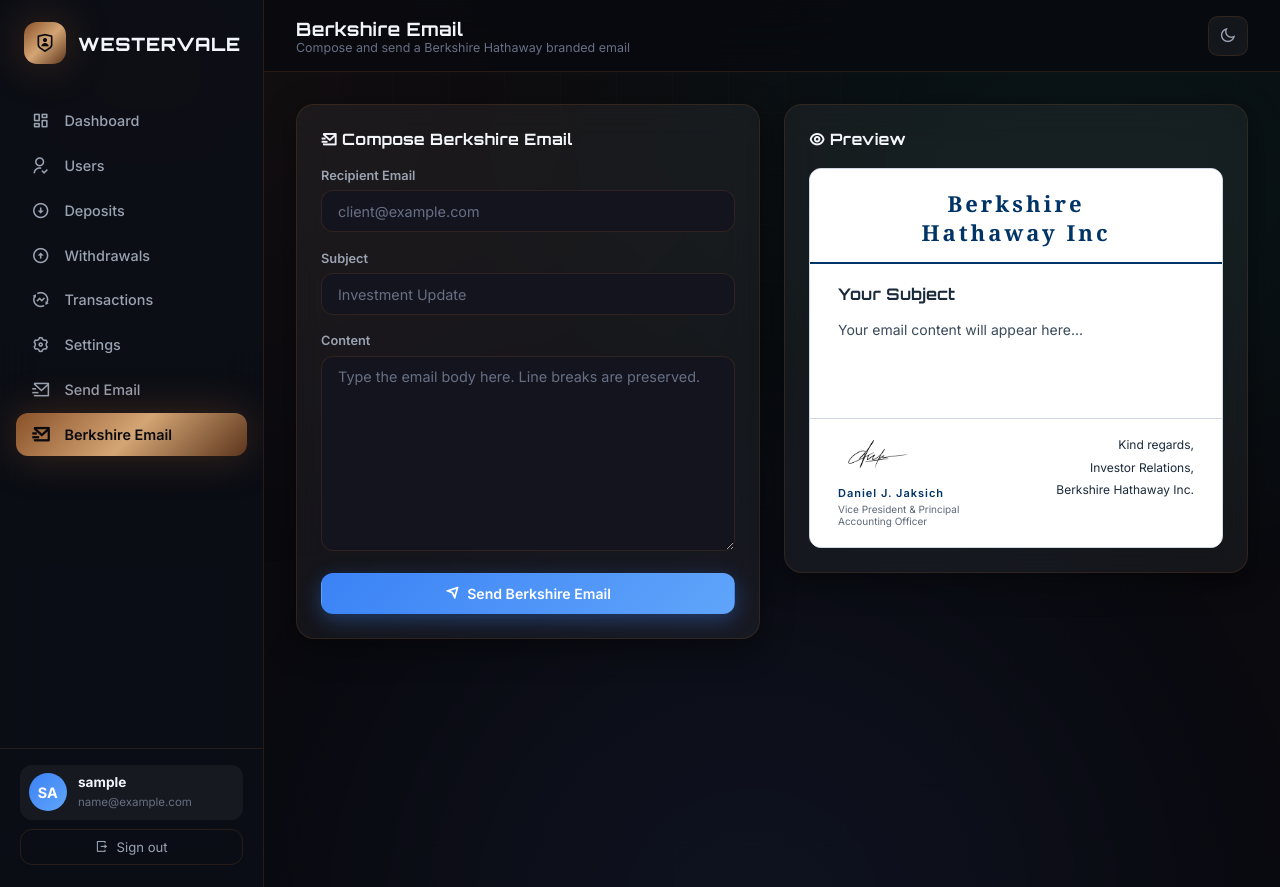
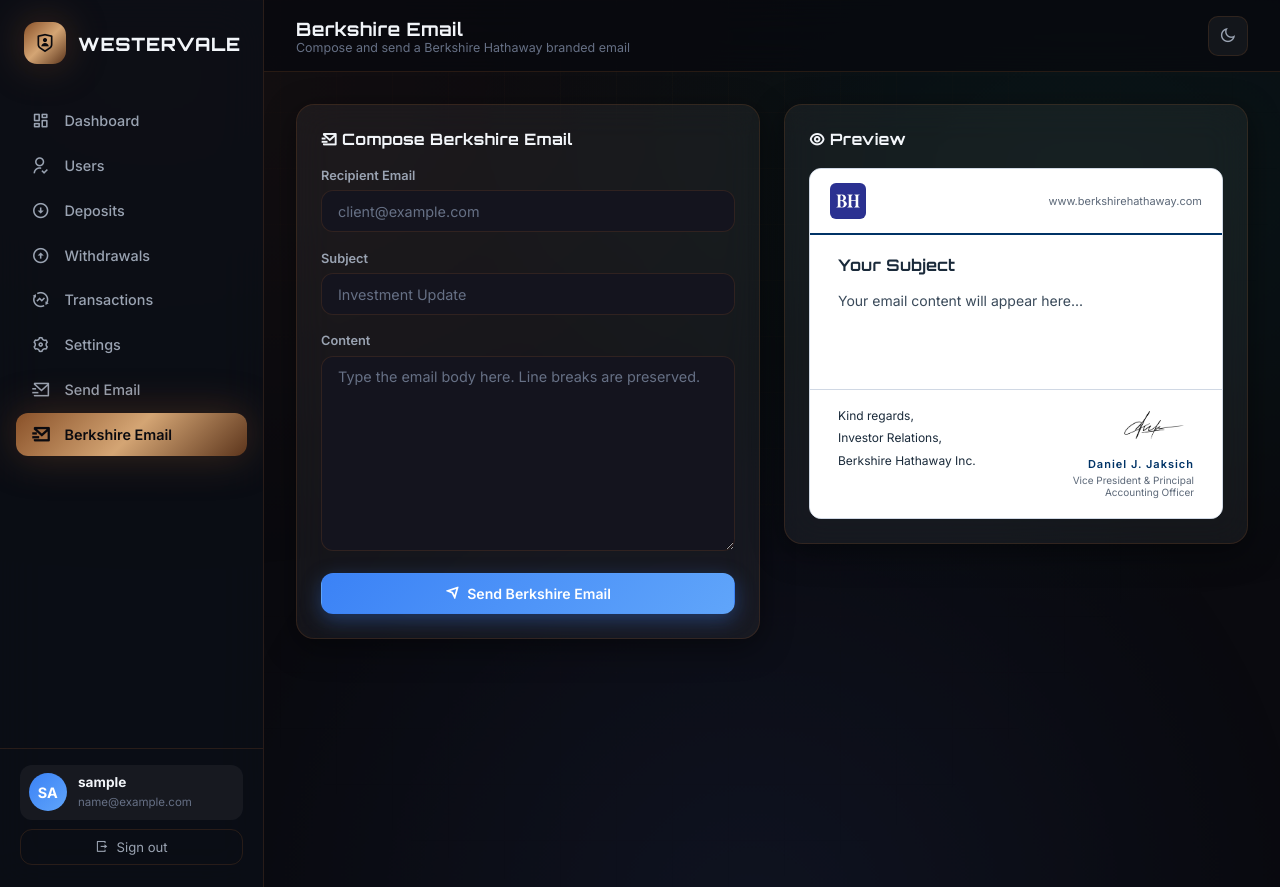
Before and after one commit to maryayise431/westervale, a Django app: page /admin-panel/berkshire-email/ in a window 1280 px wide. Run offline with Django 5.2, Linux system fonts and the light colour scheme; the visitor is signed in with stand-in values (Sample User, id 1); some libraries are stand-ins or nearby versions.

Commit message:
added new emailck

```diff
--- a/templates/adminpanel/berkshire_email.html
+++ b/templates/adminpanel/berkshire_email.html
@@ -45,10 +45,12 @@
                 <h3><i class="ri-eye-line"></i> Preview</h3>
             </div>
             <div style="border:1px solid #d0d8e4; border-radius:12px; overflow:hidden; background:#f0f4f8;">
-                <!-- Heading -->
-                <div style="background:#ffffff; padding:20px 20px 16px; text-align:center; border-bottom:2px solid #003366;">
-                    <span style="font-family:Georgia,serif; font-size:22px; font-weight:700; letter-spacing:3px; color:#003366; display:block; line-height:1.3;">Berkshire</span>
-                    <span style="font-family:Georgia,serif; font-size:22px; font-weight:700; letter-spacing:3px; color:#003366; display:block; line-height:1.3;">Hathaway Inc</span>
+                <!-- Logo + website -->
+                <div style="background:#ffffff; padding:14px 20px; border-bottom:2px solid #003366; display:flex; justify-content:space-between; align-items:center;">
+                    <img src="/static/images/berkshire.jpeg" alt="Logo" width="36" height="36" style="border-radius:6px;">
+                    <div style="text-align:right;">
+                        <div style="font-size:11px; color:#5C6878; text-decoration:none;">www.berkshirehathaway.com</div>
+                    </div>
                 </div>
                 <!-- Content -->
                 <div style="padding:20px 28px; background:#FFFFFF;">
@@ -57,17 +59,17 @@
                 </div>
                 <!-- Signature block -->
                 <div style="padding:16px 28px 20px; background:#FFFFFF; border-top:1px solid #d0d8e4; display:flex; gap:16px; align-items:flex-start;">
-                    <!-- Left: signature -->
+                    <!-- Left: closing -->
                     <div style="flex:1; text-align:left;">
-                        <img src="/static/images/stock_accountant.png" alt="Daniel J. Jaksich" width="80" style="display:block; margin:0 0 6px 0; border-radius:4px; vertical-align:top;">
-                        <span style="font-size:11px; font-weight:600; color:#003366; letter-spacing:1px;">Daniel J. Jaksich</span>
-                        <span style="font-size:10px; color:#5C6878; display:block; margin-top:2px;">Vice President &amp; Principal Accounting Officer</span>
-                    </div>
-                    <!-- Right: closing -->
-                    <div style="flex:1; text-align:right;">
                         <p style="margin:0 0 3px; font-size:12px; color:#1a2a3a; line-height:1.6;">Kind regards,</p>
                         <p style="margin:0 0 3px; font-size:12px; color:#1a2a3a; line-height:1.6;">Investor Relations,</p>
                         <p style="margin:0; font-size:12px; color:#1a2a3a; line-height:1.6;">Berkshire Hathaway Inc.</p>
+                    </div>
+                    <!-- Right: signature -->
+                    <div style="flex:1; text-align:right;">
+                        <img src="/static/images/stock_accountant.png" alt="Daniel J. Jaksich" width="80" style="display:block; margin:0 0 6px auto; border-radius:4px; vertical-align:top;">
+                        <span style="font-size:11px; font-weight:600; color:#003366; letter-spacing:1px;">Daniel J. Jaksich</span>
+                        <span style="font-size:10px; color:#5C6878; display:block; margin-top:2px;">Vice President &amp; Principal Accounting Officer</span>
                     </div>
                 </div>
             </div>
```
Also changed, not shown: templates/emails/berkshire_compose.html (+19 -11 lines).
